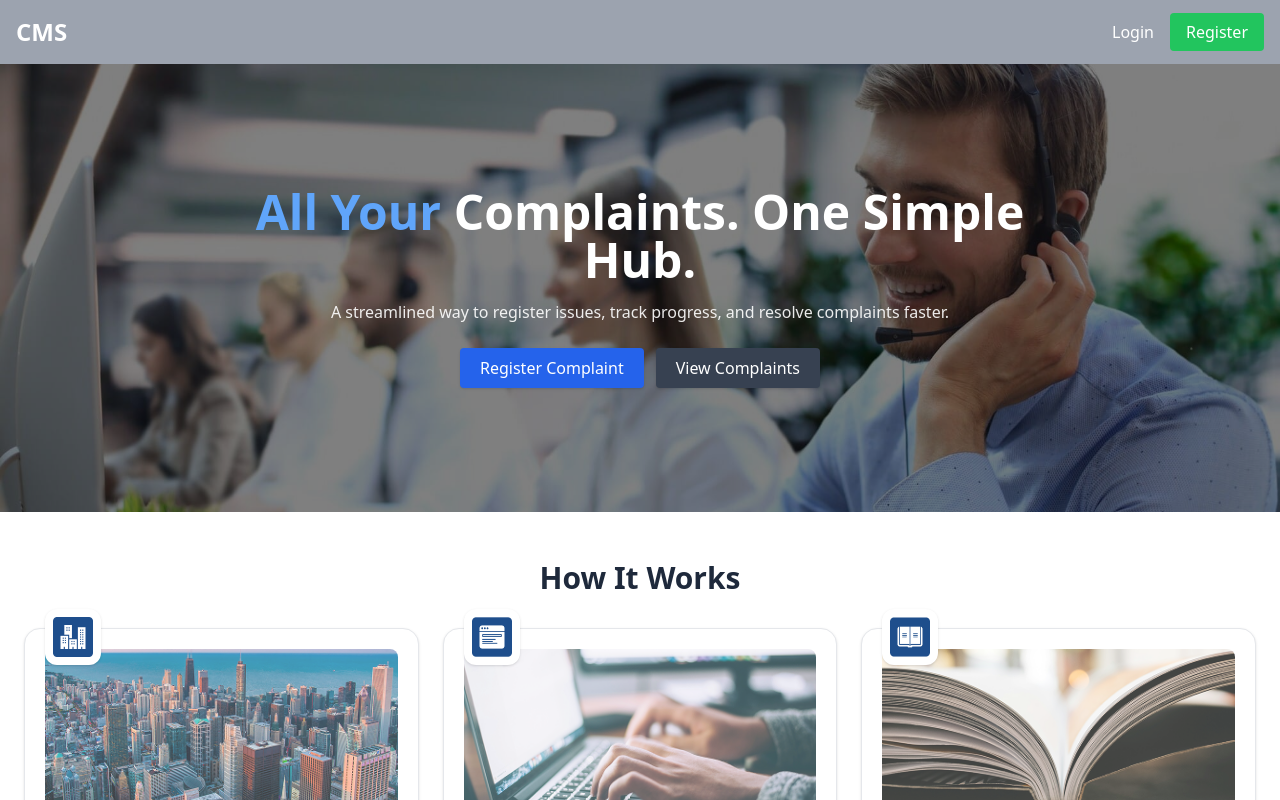
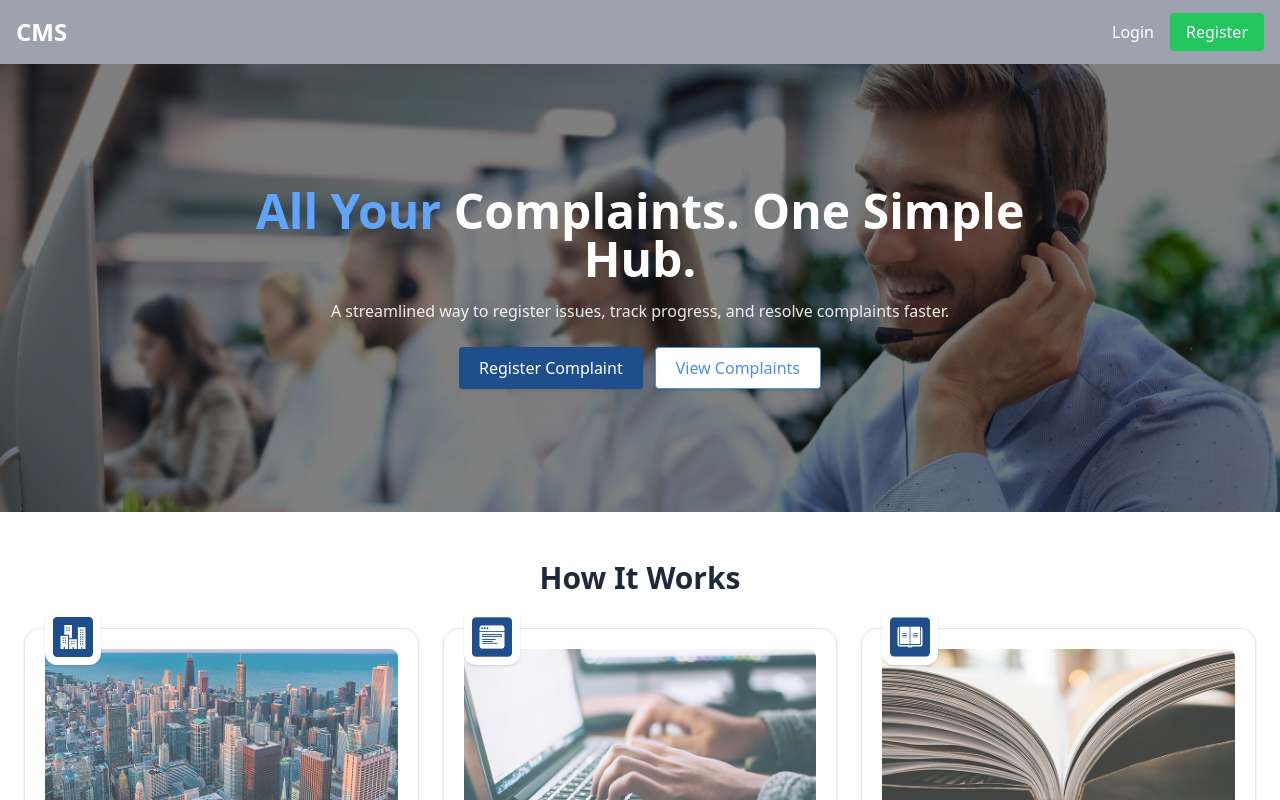
Before and after one commit to TiuDepZai/complaint-management-system, a React (Create React App) app in the folder frontend/: page / in a window 1280 px wide. Shown: the top 800 px of the page. Built offline with nearby package versions, Linux system fonts and the light colour scheme; the HTML template or start-up script is replaced by a standard one.

Commit message:
feat: landing page brand color pallet changes

```diff
--- a/frontend/src/pages/Home.jsx
+++ b/frontend/src/pages/Home.jsx
@@ -41,11 +41,14 @@ export default function Home() {
     }
   };
 
+  // Buttons styled using your style guide
   const CTAButtons = () =>
     isAdmin ? (
       <button
         onClick={handleViewAllComplaints}
-        className="bg-blue-600 text-white px-5 py-2 rounded shadow hover:bg-blue-700"
+        className="bg-[#1E4E8C] text-white px-5 py-2 rounded shadow
+                   hover:bg-[#163B68]
+                   disabled:bg-[#DDDDDD] disabled:text-[#AAAAAA]"
       >
         View All Complaints
       </button>
@@ -53,13 +56,17 @@ export default function Home() {
       <div className="flex flex-wrap gap-3 justify-center">
         <button
           onClick={handleRegisterComplaint}
-          className="bg-blue-600 text-white px-5 py-2 rounded shadow hover:bg-blue-700"
+          className="bg-[#1E4E8C] text-white px-5 py-2 rounded shadow
+                     hover:bg-[#163B68]
+                     disabled:bg-[#DDDDDD] disabled:text-[#AAAAAA]"
         >
           Register Complaint
         </button>
         <button
           onClick={handleViewMyComplaints}
-          className="bg-gray-700 text-white px-5 py-2 rounded shadow hover:bg-gray-800"
+          className="border border-[#4A90E2] bg-white text-[#4A90E2]
+                     px-5 py-2 rounded shadow
+                     hover:bg-[#E8F2FC]"
         >
           View Complaints
         </button>
@@ -173,7 +180,6 @@ export default function Home() {
               <stop offset="1" stopColor="white" stopOpacity="0" />
             </linearGradient>
           </defs>
-          {/* diagonal diamonds */}
           <rect x="-50%" y="-50%" width="200%" height="200%" fill="url(#g)" transform="rotate(45 0 0)" />
           <rect x="-30%" y="-50%" width="200%" height="200%" fill="url(#g)" transform="rotate(45 0 0)" />
           <rect x="-10%" y="-50%" width="200%" height="200%" fill="url(#g)" transform="rotate(45 0 0)" />
```
